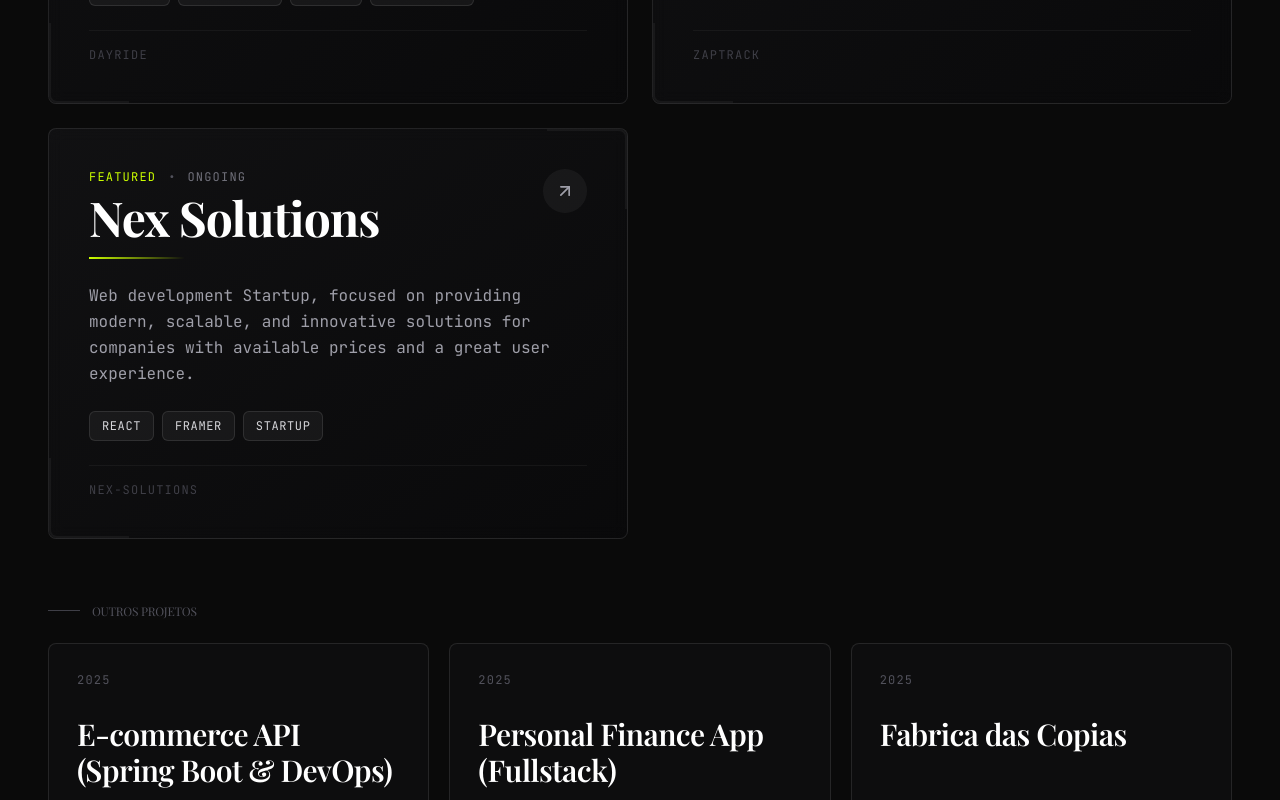
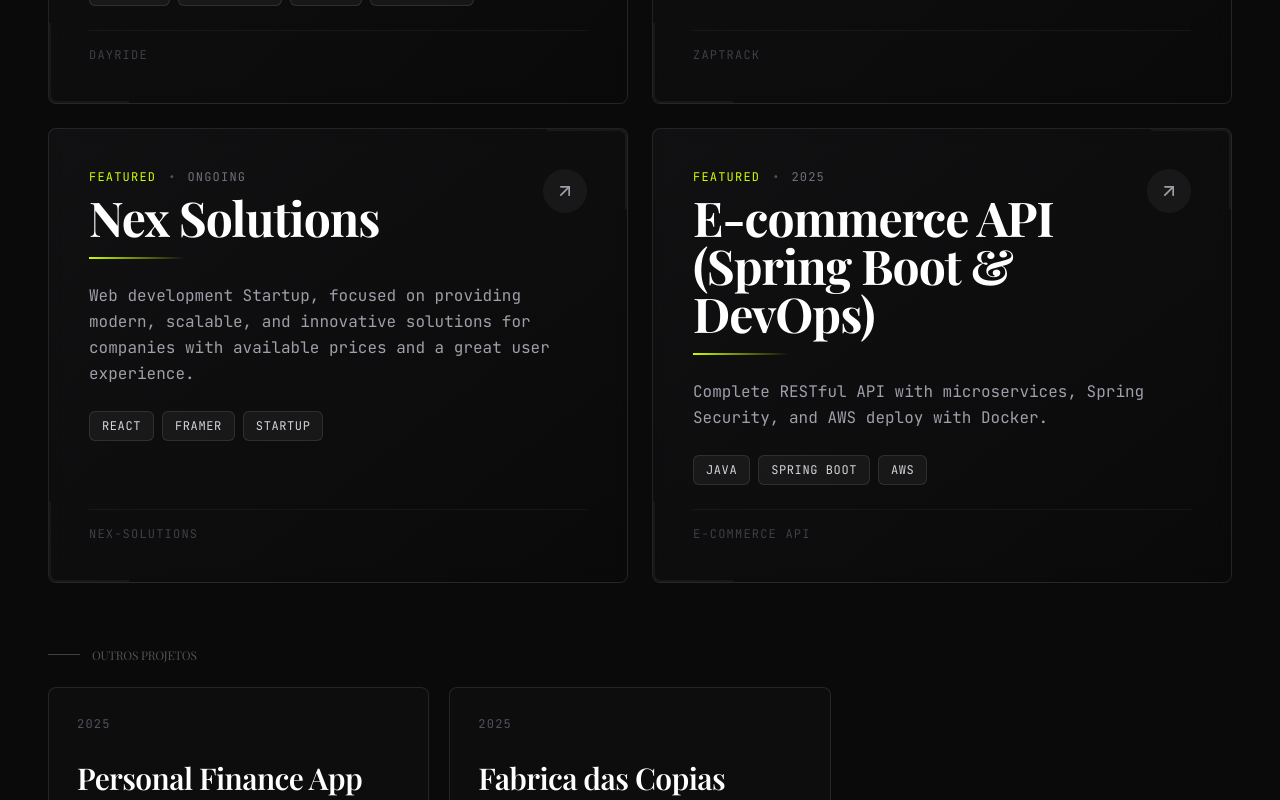
Before and after one commit to ViniMTrevisan/portfolio-vinimtrevisan, a Next.js app: page /en in a window 1280 px wide. Shown: the part 4420-5220 px from the top of the page. Built offline with nearby package versions, Linux system fonts and the light colour scheme; no server answers; a web font is replaced by a local one.

Commit message:
colocando outros projetos como featured

```diff
--- a/src/components/Projects.tsx
+++ b/src/components/Projects.tsx
@@ -35,13 +35,13 @@ const projectsData = [
     featured: true
   },
   {
-    id: 'ecommerce-api',
+    id: 'E-Commerce API',
     titleKey: 'p1_title',
     descKey: 'p1_desc',
     technologies: ['Java', 'Spring Boot', 'AWS'],
     githubUrl: 'https://github.com/ViniMTrevisan/spring-e-commerce',
     year: '2025',
-    featured: false
+    featured: true
   },
   {
     id: 'finance-app',
```
